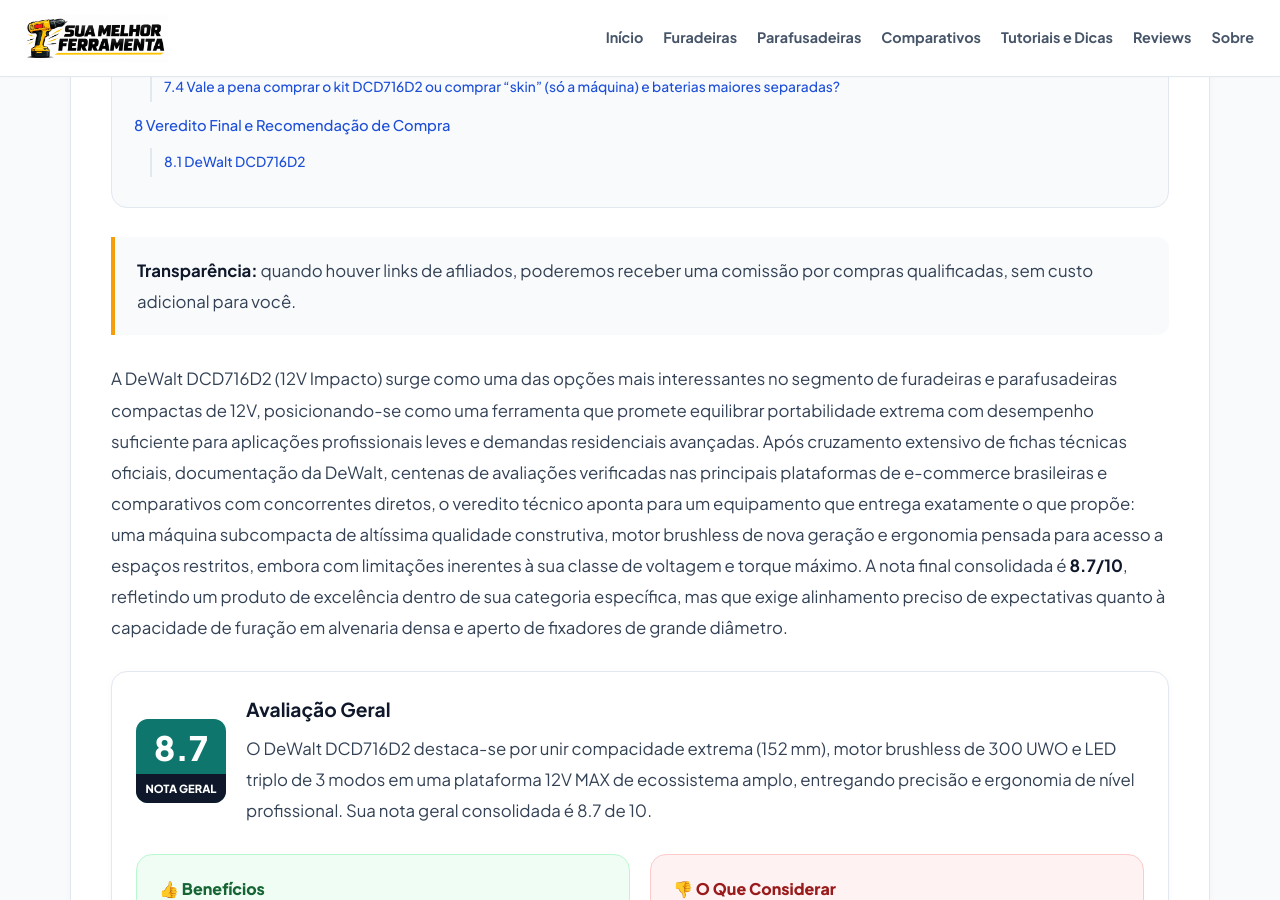
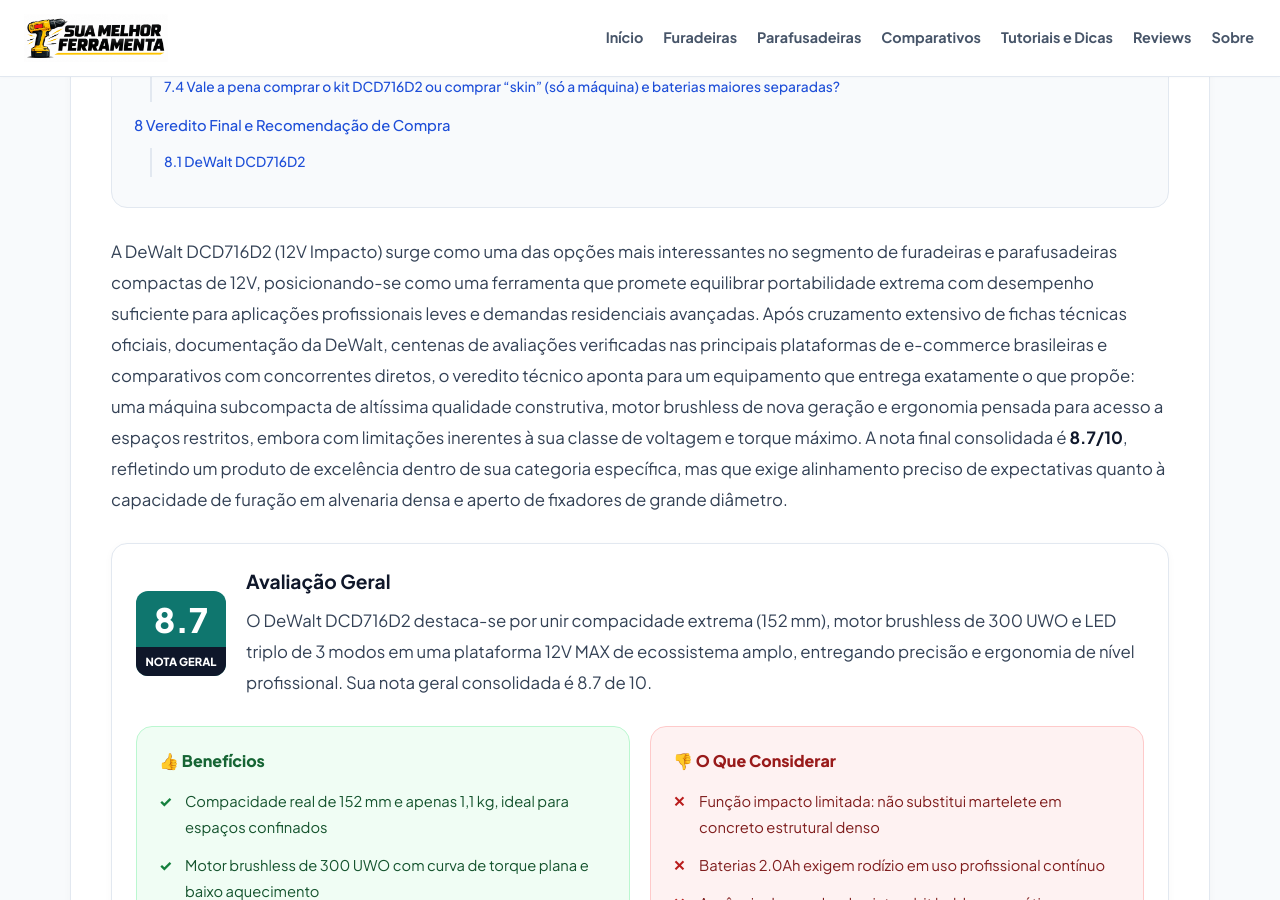
Before and after one commit to membroequipe/SiteReview, a Jekyll site: the page built from _posts/2026-10-24-review-dewalt-dcd716d2.md, in a window 1280 px wide and 900 px high, scrolled down 1306 px. Built offline with Jekyll 4.4.1, drawn with Linux system fonts in a browser that asks for light colours; some of the changed text lies outside the part shown.

Commit message:
Update 2026-10-24-review-dewalt-dcd716d2.md

```diff
--- a/_posts/2026-10-24-review-dewalt-dcd716d2.md
+++ b/_posts/2026-10-24-review-dewalt-dcd716d2.md
@@ -28,8 +28,6 @@
 
 {% include review-toc.html %}
 
-> **Transparência:** quando houver links de afiliados, poderemos receber uma comissão por compras qualificadas, sem custo adicional para você.
-
 A DeWalt DCD716D2 (12V Impacto) surge como uma das opções mais interessantes no segmento de furadeiras e parafusadeiras compactas de 12V, posicionando-se como uma ferramenta que promete equilibrar portabilidade extrema com desempenho suficiente para aplicações profissionais leves e demandas residenciais avançadas. Após cruzamento extensivo de fichas técnicas oficiais, documentação da DeWalt, centenas de avaliações verificadas nas principais plataformas de e-commerce brasileiras e comparativos com concorrentes diretos, o veredito técnico aponta para um equipamento que entrega exatamente o que propõe: uma máquina subcompacta de altíssima qualidade construtiva, motor brushless de nova geração e ergonomia pensada para acesso a espaços restritos, embora com limitações inerentes à sua classe de voltagem e torque máximo. A nota final consolidada é **8.7/10**, refletindo um produto de excelência dentro de sua categoria específica, mas que exige alinhamento preciso de expectativas quanto à capacidade de furação em alvenaria densa e aperto de fixadores de grande diâmetro.
 
 {% include resumo-avaliacao.html %}
```
Also changed, not shown: other parts of _posts/2026-10-24-review-dewalt-dcd716d2.md (+2 -2 lines).
